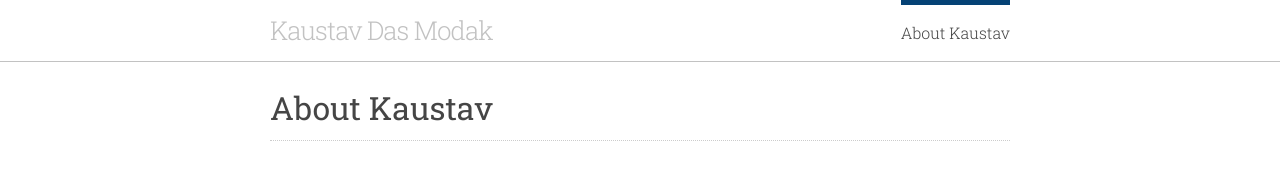
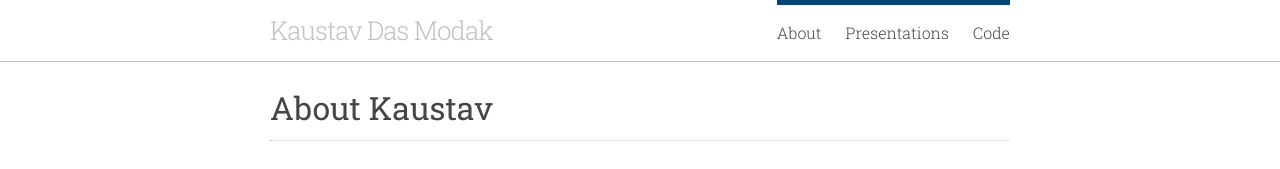
Before and after one commit to kaustavdm/website, a Jekyll site: the page built from about-me/index.md, in a window 1280 px wide. Shown: the top 169 px of the page. Built offline with Jekyll 4.4.1, drawn with Linux system fonts in a browser that asks for light colours.

Commit message:
Add nav items for presentations and code
Signed-off-by: Kaustav Das Modak <kaustav.dasmodak@yahoo.co.in>

```diff
--- a/_includes/header.html
+++ b/_includes/header.html
@@ -16,9 +16,11 @@
       <div class="trigger">
         {% for my_page in site.pages %}
           {% if my_page.nav %}
-          <a class="page-link" href="{{ my_page.url | prepend: site.baseurl }}">{{ my_page.title }}</a>
+          <a class="page-link" href="{{ my_page.url | prepend: site.baseurl }}">{{ my_page.nav_title }}</a>
           {% endif %}
         {% endfor %}
+          <a class="page-link" href="http://presentations.kaustavdm.in">Presentations</a>
+          <a class="page-link" href="http://code.kaustavdm.in">Code</a>
       </div>
     </nav>
 
```
Also changed, not shown: about-me/index.md (+1 -0 lines).
